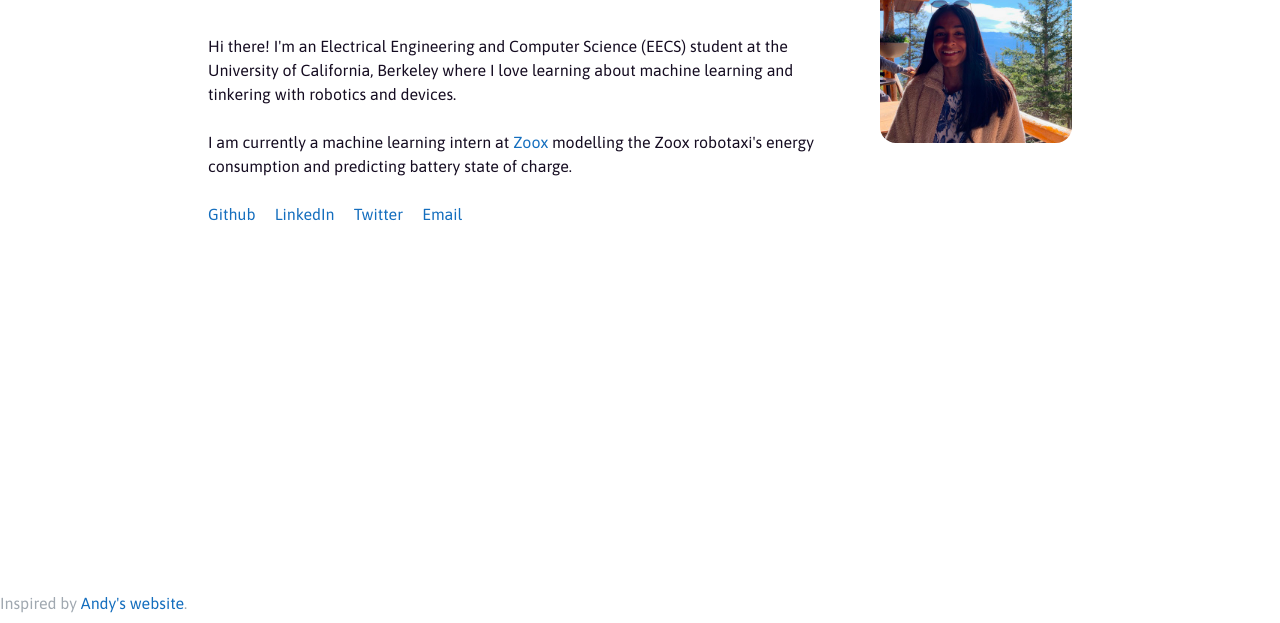
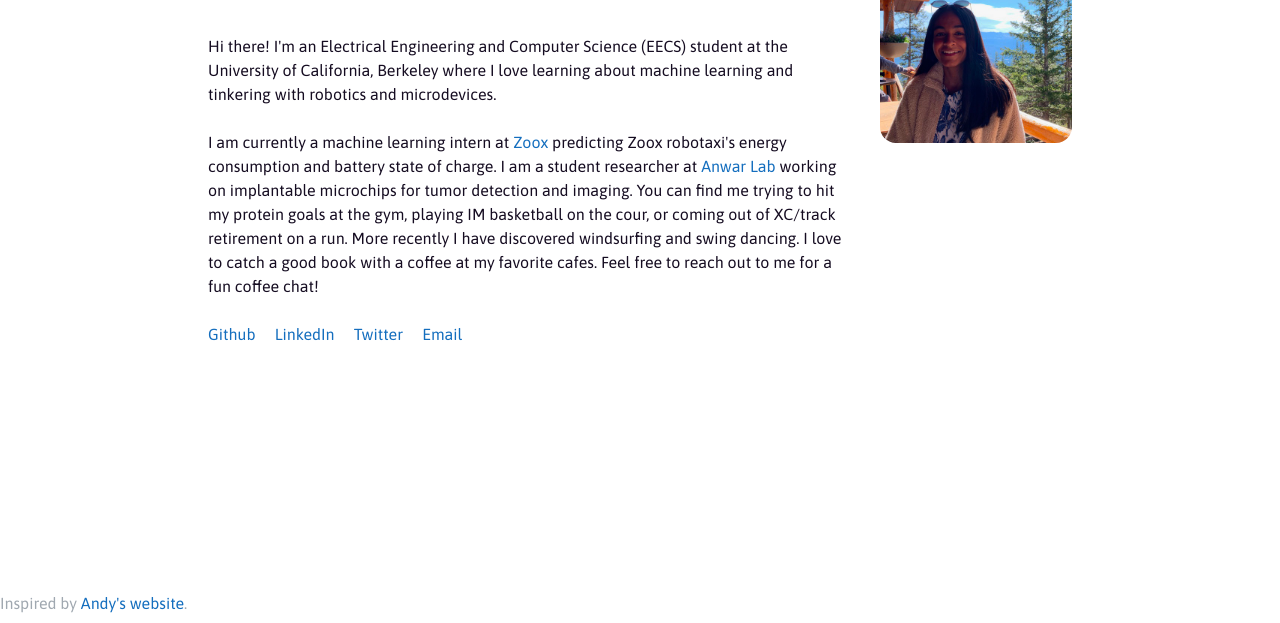
Before and after one commit to anerisheth1/anerisheth1.github.io, a plain HTML site: page index.html in a window 1280 px wide. Shown: the part 177-800 px from the top of the page. Drawn offline with nearby package versions, Linux system fonts and the light colour scheme.

Commit message:
brief updates

```diff
--- a/index.html
+++ b/index.html
@@ -43,11 +43,14 @@
           <h1>Aneri Sheth</h1>
           <p>
             Hi there! I'm an Electrical Engineering and Computer Science (EECS) student at the University of California, Berkeley
-            where I love learning about machine learning and tinkering with robotics and devices.
+            where I love learning about machine learning and tinkering with robotics and microdevices.
             <br>
             <br>
 
-            I am currently a machine learning intern at <a href="https://zoox.com/">Zoox</a> modelling the Zoox robotaxi's energy consumption and predicting battery state of charge.
+            I am currently a machine learning intern at <a href="https://zoox.com/">Zoox</a> predicting Zoox robotaxi's energy consumption and battery state of charge. I am a student researcher at <a href="https://www.anwarlab.org/">Anwar Lab</a>
+            working on implantable microchips for tumor detection and imaging.
+
+            You can find me trying to hit my protein goals at the gym, playing IM basketball on the cour, or coming out of XC/track retirement on a run. More recently I have discovered windsurfing and swing dancing. I love to catch a good book with a coffee at my favorite cafes. Feel free to reach out to me for a fun coffee chat!
 
             <!-- TODO: ADD MORE BIO INFO -->
             <!-- <div id="more-bio" style="display: None">
```
